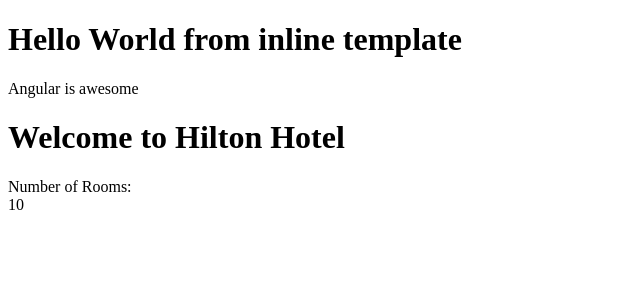
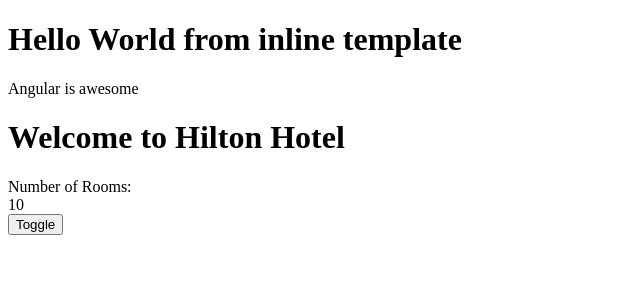
Before and after one commit to imtiajahammad/TypeScriptDemo, an Angular app in the folder angulars/hotelinventoryapp/: page / in a window 1280 px wide. Shown: the top 300 px of the page, without its empty margins (0-640 px from the left). Built offline with nearby package versions, Linux system fonts and the light colour scheme.

Commit message:
Event Binding

```diff
--- a/angulars/hotelinventoryapp/src/app/rooms/rooms.component.html
+++ b/angulars/hotelinventoryapp/src/app/rooms/rooms.component.html
@@ -1,5 +1,12 @@
 <h1> Welcome to {{hotelname}}</h1>
 
 
-Number of Rooms:
-<div [innerText]="numberOfRooms"></div>
+<div [hidden]="hideRooms">
+
+    Number of Rooms:
+    <div [innerText]="numberOfRooms"></div>
+
+</div>
+
+
+<button (click)="toggle()">Toggle</button>
--- a/angulars/hotelinventoryapp/src/app/rooms/rooms.component.ts
+++ b/angulars/hotelinventoryapp/src/app/rooms/rooms.component.ts
@@ -9,4 +9,10 @@ export class RoomsComponent {
 
   hotelname = 'Hilton Hotel';
   numberOfRooms = 10;
+  hideRooms=false;
+
+
+  toggle(){
+    this.hideRooms = !this.hideRooms;
+  }
 }
```
